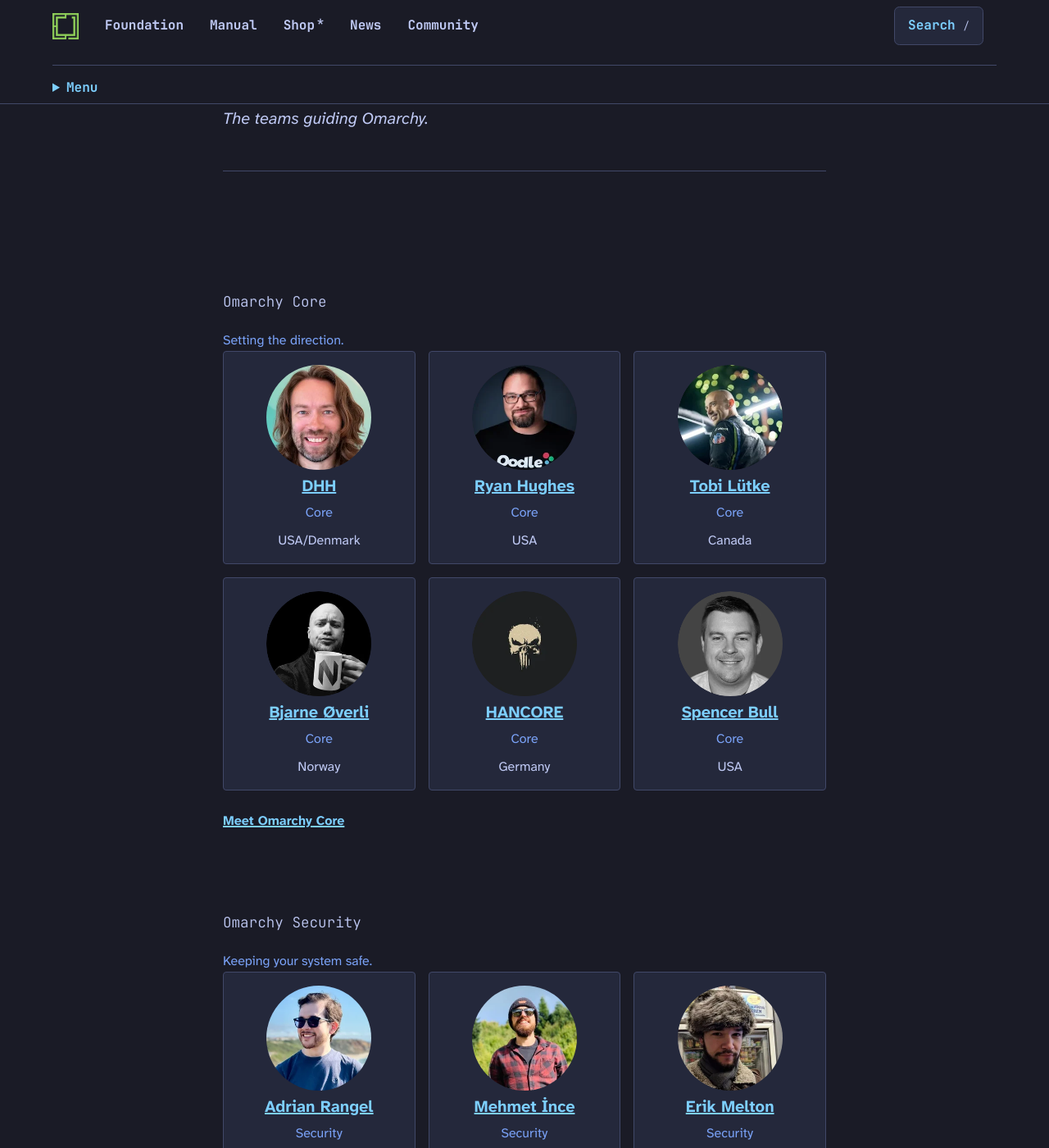
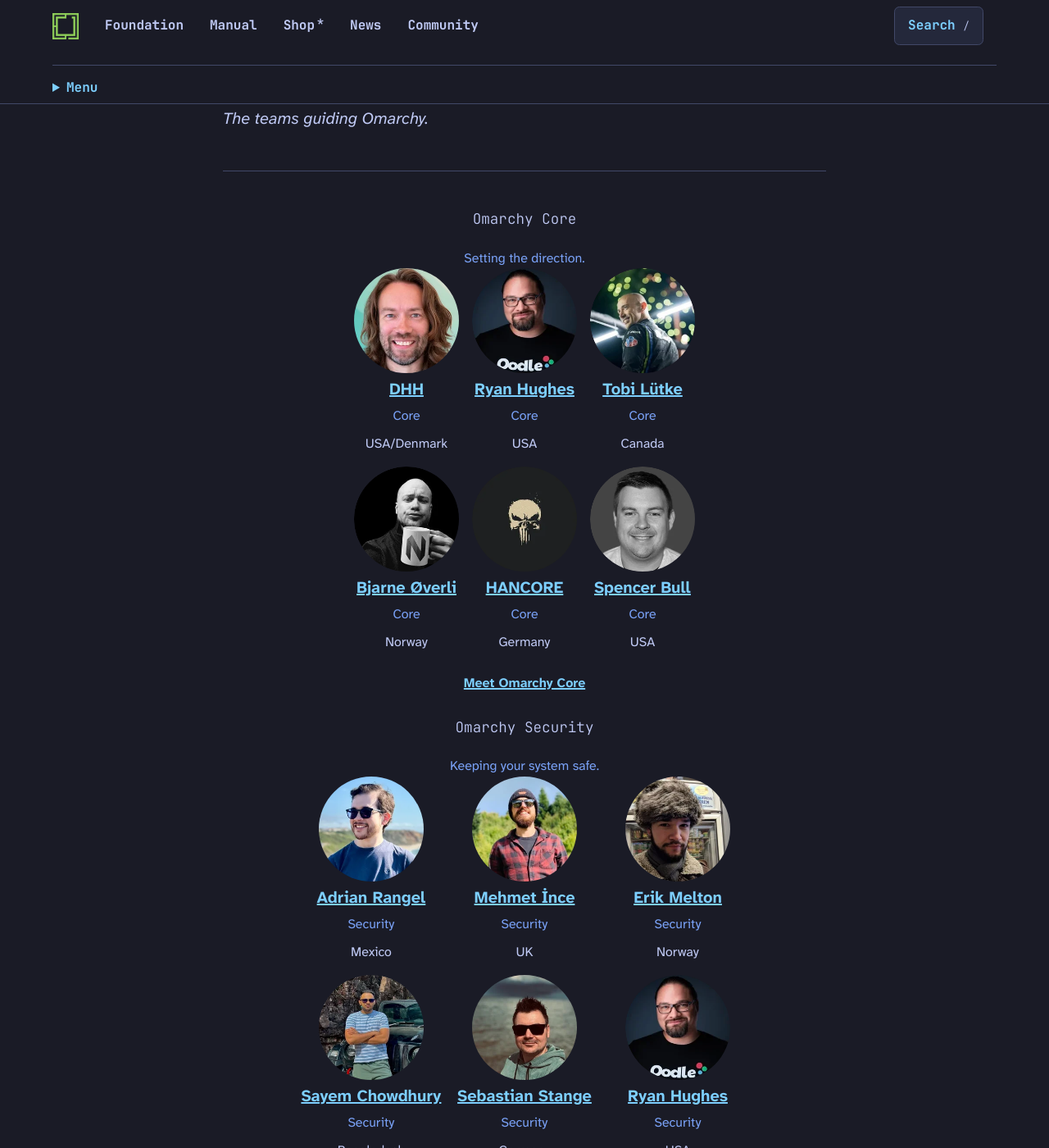
Before and after one commit to reidransom/omaweb, a Jekyll site: the page built from teams/index.md, in a window 1280 px wide and 1400 px high, scrolled down 199 px. Shown: the whole window at 82% size. Built offline with Jekyll 4.4.1, drawn with Linux system fonts in a browser that asks for light colours.

Commit message:
style(teams): compact member directory

```diff
--- a/_sass/_components.scss
+++ b/_sass/_components.scss
@@ -658,6 +658,24 @@
   }
 }
 
+.team-directory {
+  display: grid;
+  gap: var(--omarchy-space-large);
+}
+
+.team-directory__section {
+  margin-block-start: 0;
+  text-align: center;
+}
+
+.team-directory__section > h2 {
+  margin-block-start: 0;
+}
+
+.team-directory__section .person-card {
+  padding: 0;
+}
+
 .people-roster {
   display: grid;
   grid-template-columns: minmax(0, 1fr);
@@ -672,9 +690,6 @@
   justify-items: center;
   gap: var(--omarchy-space-small);
   padding: 1rem;
-  border: 1px solid var(--omarchy-terminal-black);
-  border-radius: var(--omarchy-radius-small);
-  background: var(--omarchy-storm);
   text-align: center;
 }
 
--- a/teams/index.md
+++ b/teams/index.md
@@ -7,25 +7,27 @@
 archetype: project
 ---
 {% assign people = site.data.people %}
+<div class="team-directory">
 
-<section id="core" class="prose" aria-labelledby="core-title">
+<section id="core" class="prose team-directory__section" aria-labelledby="core-title">
   <h2 id="core-title">{{ people.core.label }}</h2>
   <p>{{ people.core.remit }}.</p>
   {% include people-grid.html team=people.core %}
   <p><a href="{{ '/teams/core/' | relative_url }}">Meet Omarchy Core</a></p>
 </section>
 
-<section id="security" class="prose" aria-labelledby="security-title">
+<section id="security" class="prose team-directory__section" aria-labelledby="security-title">
   <h2 id="security-title">{{ people.security.label }}</h2>
   <p>{{ people.security.remit }}.</p>
   {% include people-grid.html team=people.security %}
   <p><a href="{{ '/security/' | relative_url }}">Report a security issue</a></p>
 </section>
 
-<section id="rangers" class="prose" aria-labelledby="rangers-title">
+<section id="rangers" class="prose team-directory__section" aria-labelledby="rangers-title">
   <h2 id="rangers-title">{{ people.rangers.label }}</h2>
   <p>{{ people.rangers.remit }}.</p>
   {% include people-grid.html team=people.rangers %}
   <p>Want to help? Apply to <a href="mailto:rangers@omarchy.org">rangers@omarchy.org</a>.</p>
   <p><a href="{{ '/teams/rangers/' | relative_url }}">Meet the Rangers</a></p>
 </section>
+</div>
```
